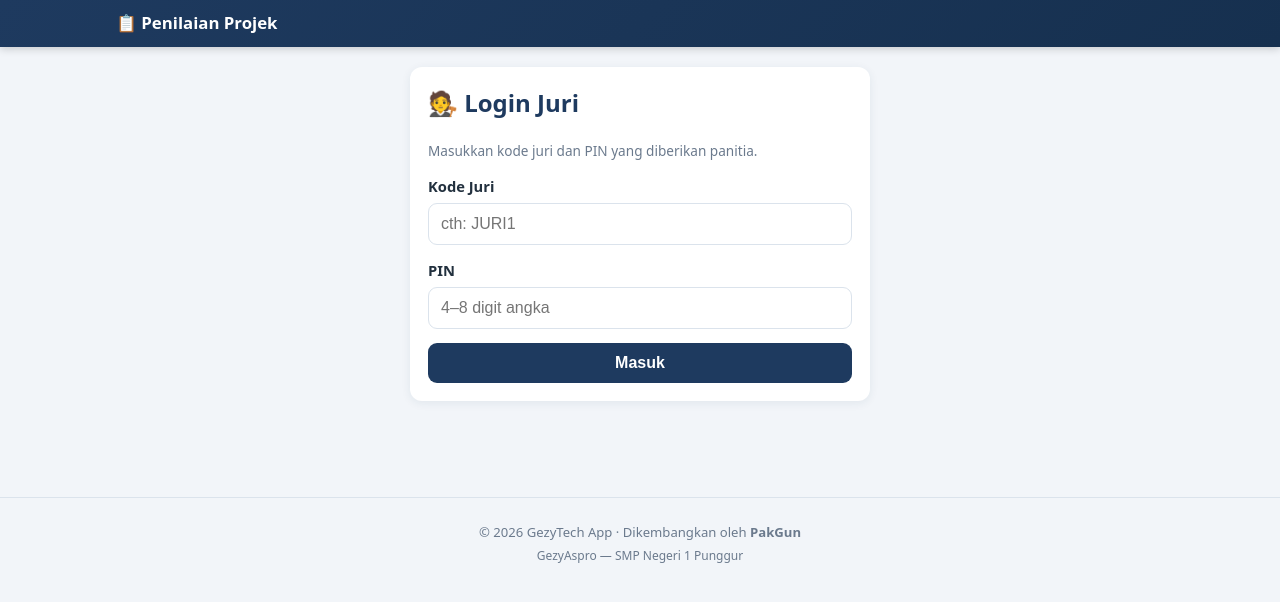
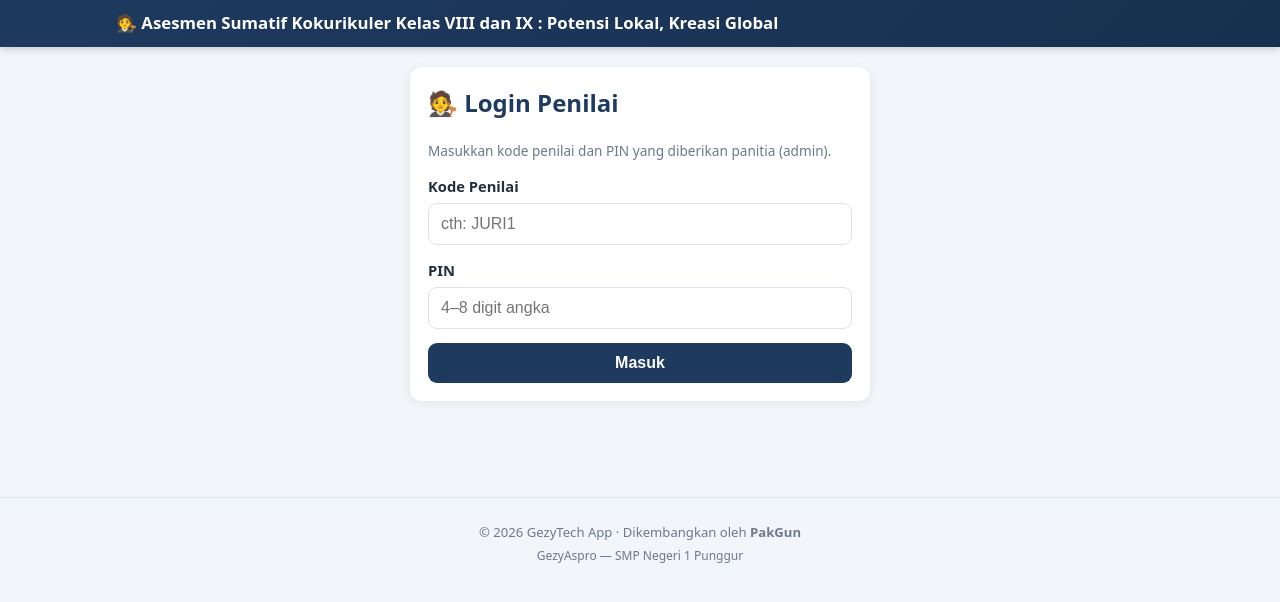
Before and after one commit to pakgun10/gezyasesmenprojek, a website: page public/juri.html in a window 1280 px wide. Drawn offline with Linux system fonts and the light colour scheme; no server answers.

Commit message:
Juri projek: brand jadi Asesmen Sumatif Kokurikuler Kelas VIII dan IX - Potensi Lokal, Kreasi Global, Login Juri -> Login Penilai, Kode Juri -> Kode Penilai

```diff
--- a/public/juri.html
+++ b/public/juri.html
@@ -3,14 +3,14 @@
 <head>
   <meta charset="utf-8">
   <meta name="viewport" content="width=device-width, initial-scale=1">
-  <title>Penilaian Projek — Juri</title>
+  <title>Asesmen Sumatif Kokurikuler Kelas VIII dan IX — Penilai</title>
   <link rel="stylesheet" href="css/style.css">
 </head>
 <body>
   <div class="no-print">
     <header class="topbar">
       <div class="wrap topbar-in">
-        <span class="brand"><a href="index.html">📋 Penilaian Projek</a></span>
+        <span class="brand"><a href="index.html">🧑‍⚖️ Asesmen Sumatif Kokurikuler Kelas VIII dan IX : Potensi Lokal, Kreasi Global</a></span>
         <span class="spacer"></span>
         <span id="juri-nama" class="who"></span>
         <button id="btn-logout" class="btn btn-ghost btn-sm hidden" type="button">Keluar</button>
@@ -23,11 +23,11 @@
       <!-- 1. Login juri -->
       <section id="view-login">
         <div class="card narrow">
-          <h2>🧑‍⚖️ Login Juri</h2>
-          <p class="muted small">Masukkan kode juri dan PIN yang diberikan panitia.</p>
+          <h2>🧑‍⚖️ Login Penilai</h2>
+          <p class="muted small">Masukkan kode penilai dan PIN yang diberikan panitia (admin).</p>
           <form id="form-login">
             <div class="form-group">
-              <label for="kode">Kode Juri</label>
+              <label for="kode">Kode Penilai</label>
               <input type="text" id="kode" name="kode" autocomplete="username" placeholder="cth: JURI1" required>
             </div>
             <div class="form-group">
```
